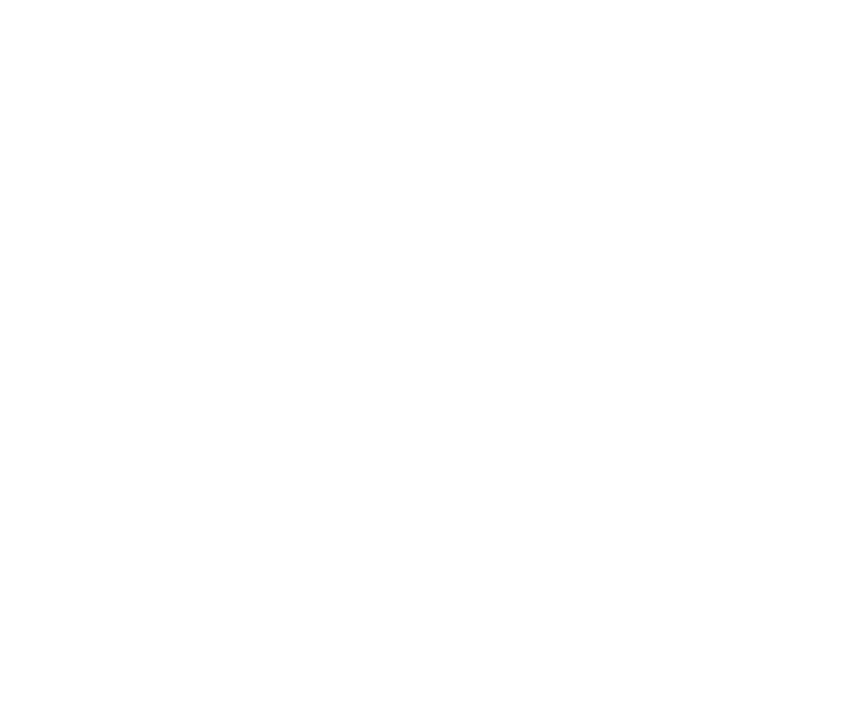
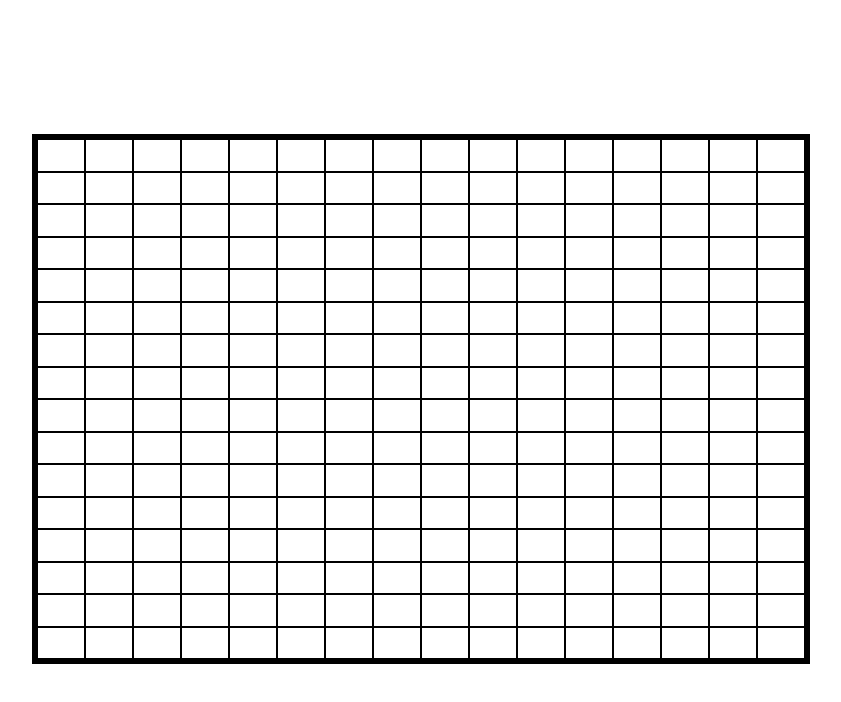
Before and after one commit to brettwilliams16/etch-a-sketchj, a plain HTML site: page index.html in a window 1280 px wide. Shown: the whole page, without its empty margins (219-1060 px from the left). Drawn offline with Linux system fonts and the light colour scheme.

Commit message:
added the grid and the first functions

```diff
--- a/index.html
+++ b/index.html
@@ -8,7 +8,7 @@
     <link rel="stylesheet" href="styles.css">
 </head>
 <body>
-
+    <div class="container"></div>
 
 
 
--- a/script.js
+++ b/script.js
@@ -0,0 +1,24 @@
+const container = document.querySelector(".container");
+
+makeGrid();
+
+
+
+function hovered(e) {
+    this.classList.toggle("hovered");
+}
+function makeGrid() {
+    for(let i = 0; i < 16; i++){
+        for(let j = 0; j < 16; j++){
+            let gridPiece = document.createElement("div");
+            gridPiece.classList.add("gridSquare");
+            container.appendChild(gridPiece);
+        }
+    }
+}
+
+const squares = document.querySelectorAll(".gridSquare");
+
+squares.forEach(square =>{
+    square.addEventListener("mouseover", hovered);
+})
--- a/styles.css
+++ b/styles.css
@@ -0,0 +1,23 @@
+body{
+    display: flex;
+    justify-content: center;
+    align-items: center;
+}
+
+.container{
+    border: 5px solid black;
+    height: 65vh;
+    width: 60vw;
+    margin-top: 10%;
+    display: grid;
+    grid-template-rows: repeat(16, 1fr);
+    grid-template-columns: repeat(16, 1fr);
+}
+
+.gridSquare {
+    border: 1px solid black;
+}
+
+.hovered {
+    background-color: rgb(150, 147, 147);
+}
```
